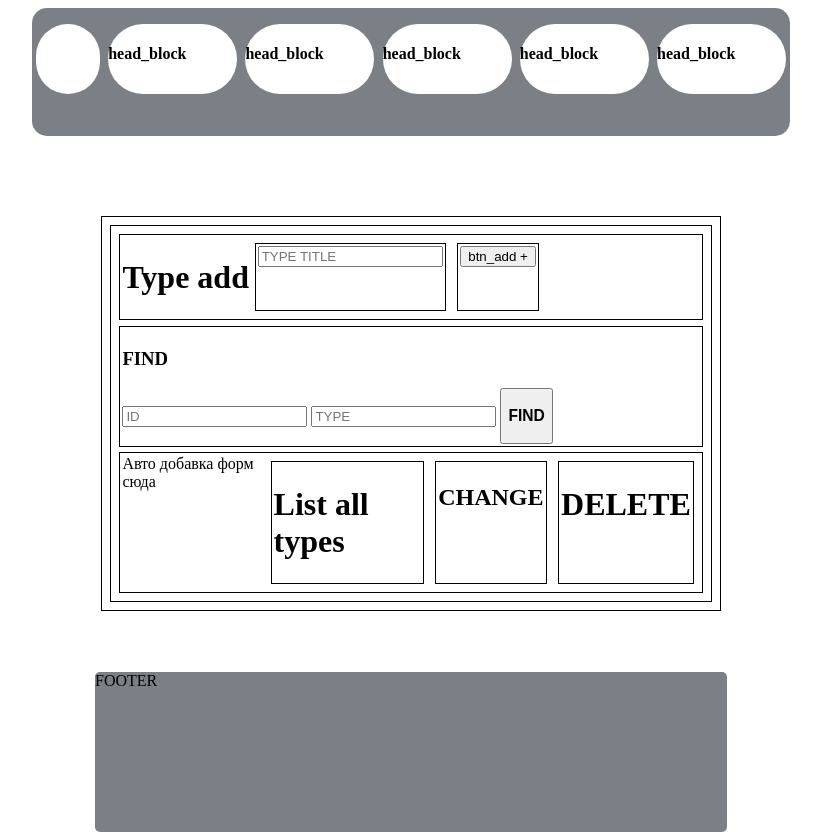
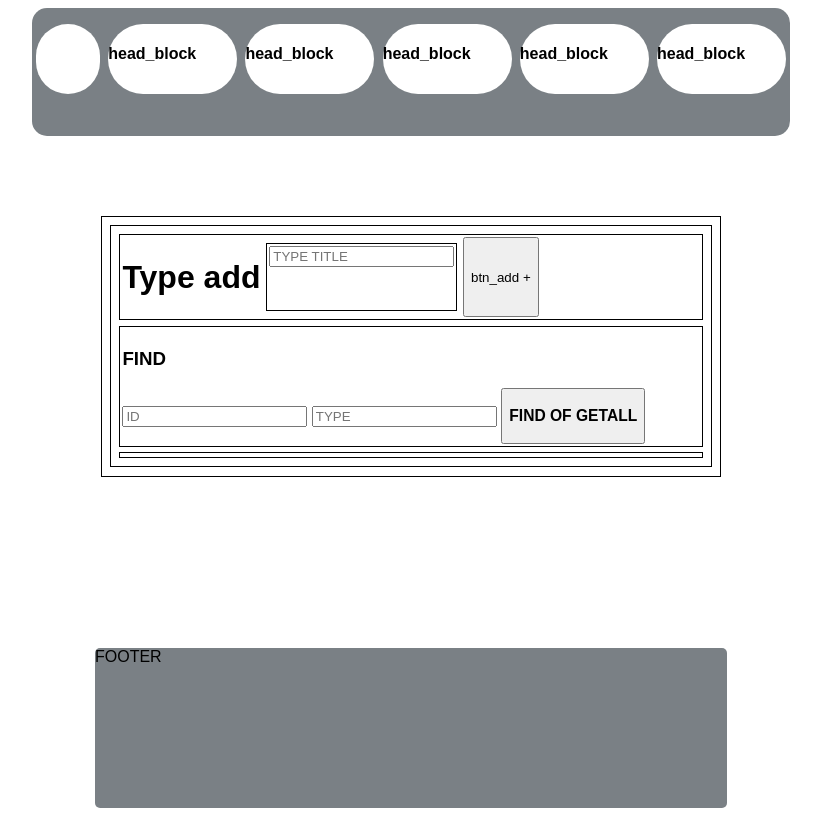
Before and after one commit to Detrazium/new_todolist, a Flask app: page / in a window 1280 px wide. Shown: the whole page, without its empty margins (229-1050 px from the left). After the commit the page ends 808 px from the top, so only its background shows below. Run offline with Flask 3, Linux system fonts and the light colour scheme; data that the repository does not hold is empty.

Commit message:
commit #4

```diff
--- a/app/static/baser.css
+++ b/app/static/baser.css
@@ -4,7 +4,14 @@ html {
 }
 
 body {
-    height:100%
+    height:100%;
+    font-family: 'Arial', sans-serif;
+}
+.content-flexer{
+    display: flex;
+    min-height: 100vh;
+    flex-direction: column;
+    justify-content: space-between;
 }
 .body-content{
     height:75%;
--- a/app/templates/base.html
+++ b/app/templates/base.html
@@ -1,11 +1,12 @@
 <!DOCTYPE html>
 <html lang="en">
 <head>
-    <title>My TODO</title>
+    <title>Todo creates by Antonio</title>
     <meta charset="UTF-8">
     <link rel="stylesheet" href="{{ url_for('static', filename='baser.css') }}">
 </head>
 <body>
+<div class="content-flexer">
     <div class="body-content">
         <header class="header_base">
             <div id='head__circ'class="methods"></div>
@@ -21,6 +22,6 @@
         </div>
     </div>
     <footer>FOOTER</footer>
-
+</div>
 </body>
 </html>
--- a/app/templates/index.html
+++ b/app/templates/index.html
@@ -3,34 +3,27 @@
 {% block content %}
     <div class="body_cont_in">
         <div class="body_cont_in control_page">
-            <form method="GET">
-                <div class="body_cont_in list_type list_todo">
+            <form method="post" id="todo_inputer">
+                <div class="body_cont_in list_type list_todo" id="inputer_todo"  style="dispaly: flex;">
                     <h1>Type add</h1>
                     <div class="body_cont_in list_add list_inp_Title">
-                        <input type="text" placeholder="TYPE TITLE">
+                        <input type="text" maxlength="35" placeholder="TYPE TITLE" id="inP_todo" name='input_id_new'>
                     </div>
 
-                    <div class="body_cont_in list_add btn">
-                        <button type="submit">btn_add +</button>
-                    </div>
+                    <button type="submit">btn_add +</button>
                 </div>
             </form>
-            <form>
-                <div class="body_cont_in list_find">
+            <form method="get">
+                <div class="body_cont_in list_find" style="dispaly: flex;">
                     <h3>FIND</h3>
-                    <input type="text" placeholder="ID">
-                    <input type="text" placeholder="TYPE">
-                    <button type="submit"><h3>FIND</h3></button>
+                    <input type="text" placeholder="ID" name="input_id_find">
+                    <input type="text" placeholder="TYPE" name="input_TYPE_find">
+                    <button type="submit"><h3>FIND OF GETALL</h3></button>
                 </div>
             </form>
-            <form>
-                <div class="body_cont_in list_todo">
-                    Авто добавка форм сюда
-                    <div class="body_cont_in list_items"><h1>List all types</h1></div>
-                    <div class="body_cont_in list_change list_todo"><h2>CHANGE</h2></div>
-                    <div class="body_cont_in list_delete list_todo"><h1>DELETE</h1></div>
-                </div>
-            </form>
+            <div class="body_cont_in" id="list_todo" style="dispaly: flex;">
+            </div>
         </div>
     </div>
+    <script src="{{ url_for('static', filename= 'Typer.js') }}"></script>
 {% endblock %}
--- a/app/webposer_routers.py
+++ b/app/webposer_routers.py
@@ -5,11 +5,14 @@ from app.core_db.database import contact_type_db, CON_todo_db
 @app.route('/', methods=["GET", "POST"])
 def typeHome():
 	ALLtype = contact_type_db().check_info_type()
+	if request.method == 'POST':
+		l1 = request.form['input_id_new']
+		print(l1)
+	if request.method == 'GET':
+		pass
 
 
 
-
-	link = request.form.get('link_type')
 	return render_template('index.html')
 
 @app.route('/todo/<type>', methods=['POST', 'GET'])
```
Also changed, not shown: app/static/Typer.js (added, +52 -0 lines), app/static/todoser.js (added). Lines whose indentation alone changed are shown as unchanged.
